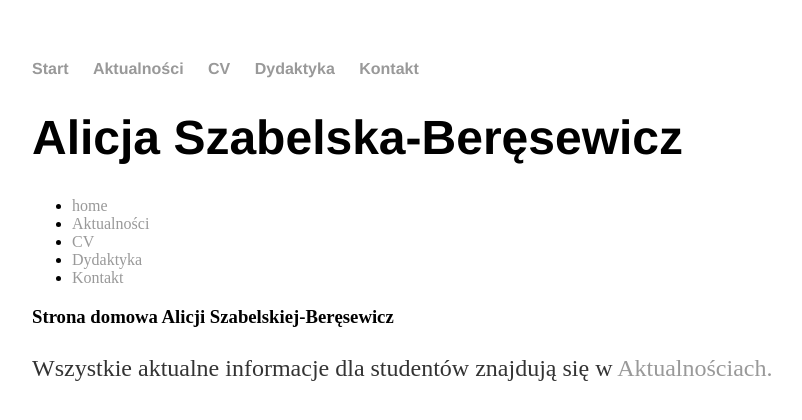
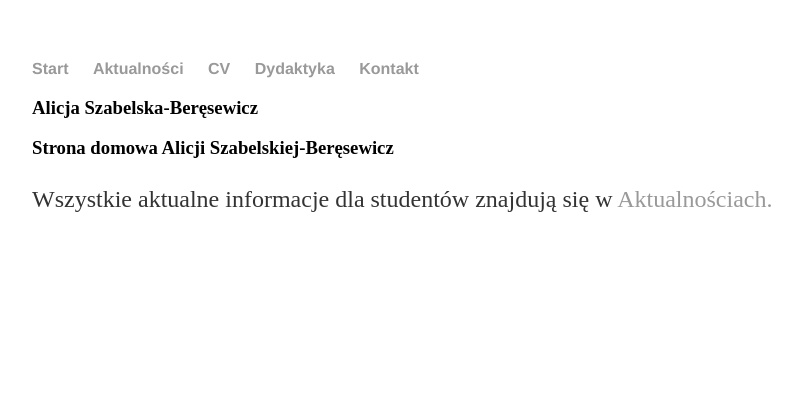
Before and after one commit to alicjaszabelska/alicjaszabelska.github.io, a Jekyll site: the page built from index.html, in a window 1280 px wide. Shown: the top 420 px of the page, without its empty margins (160-962 px from the left). Built offline with Jekyll 4.4.1, drawn with Linux system fonts in a browser that asks for light colours.

Commit message:
Update default.html

```diff
--- a/_layouts/default.html
+++ b/_layouts/default.html
@@ -16,23 +16,13 @@
 		</nav>
 
 
-  <div id="wrap">
+ 		<div id="wrap">
 
-  <h1 id='title'>{{ site.name }}</h1>
+  		<h3 id='title'>{{ site.name }}</h3>
 
-  <div id="menu">
-	  <ul>
-	  {% for item in site.menus.main %}
-	    <li><a href="{{ item.href }}">{{ item.title }}</a></li>
-	  {% endfor %}
-	  </ul>
-  </div>
+  		{{ content }}
 
-  {{ content }}
-
-  </div>
-
-
+  		</div>
 
 	</body>
 </html>
```
